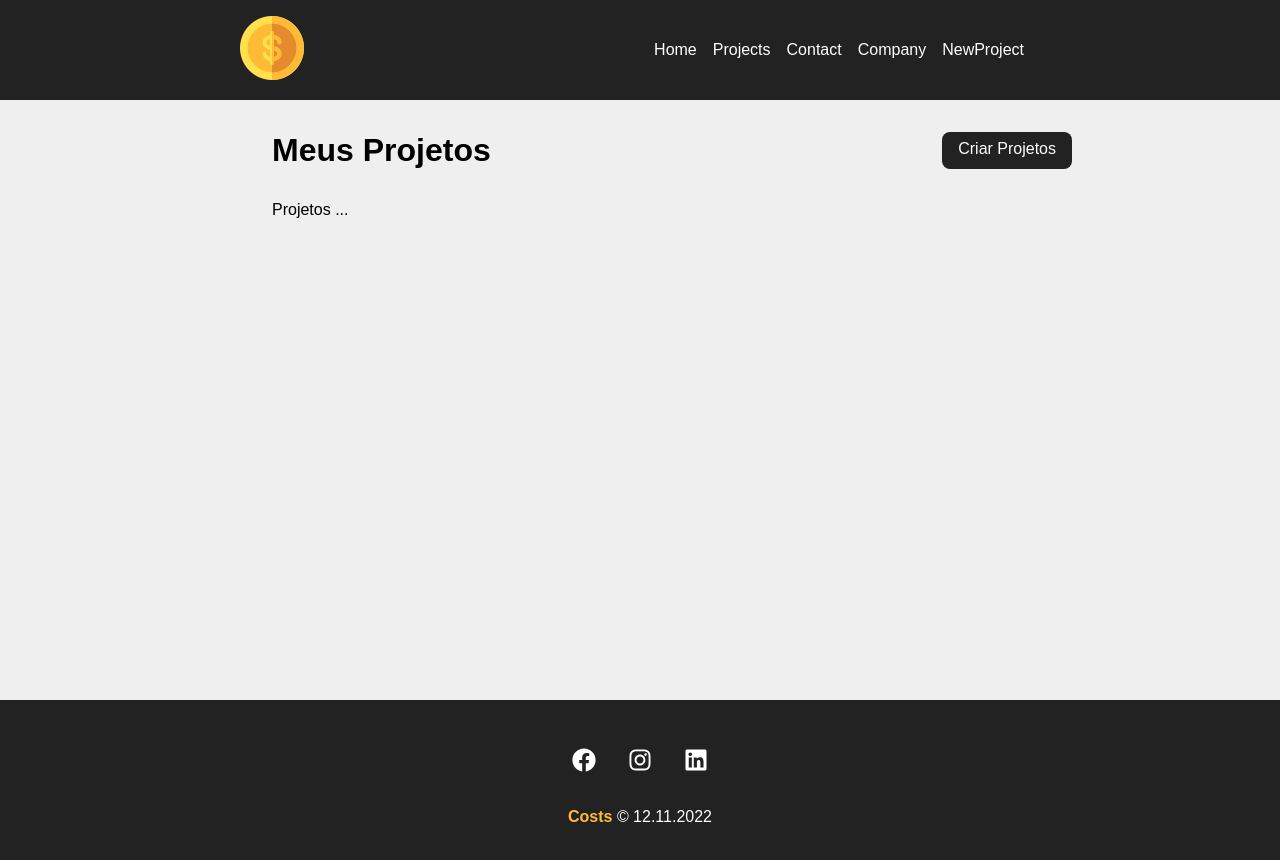
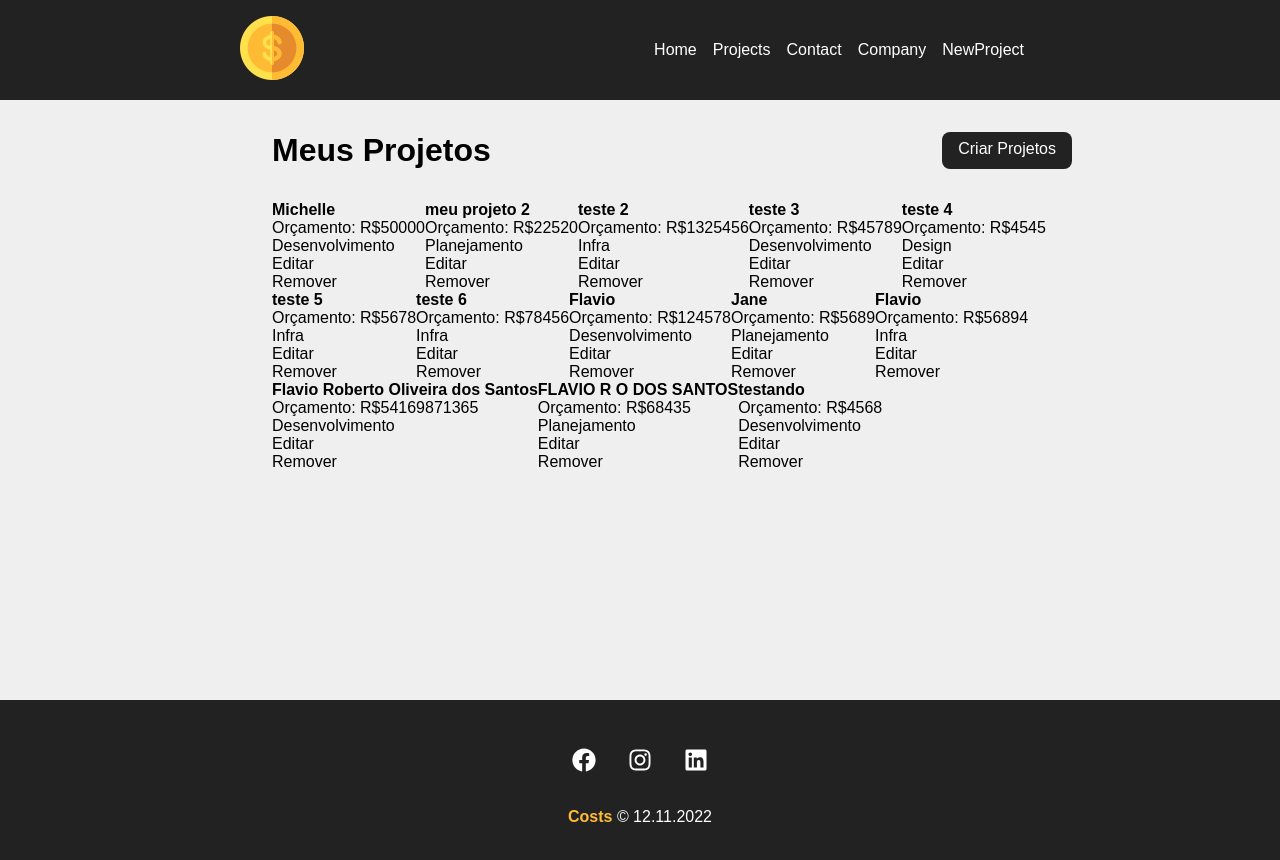
Before and after one commit to FlaviodosSantos/costs, a React (Create React App) app: page /projects in a window 1280 px wide. Shown: the top 860 px of the page. Built offline with nearby package versions, Linux system fonts and the light colour scheme; data requests are answered from the project's data file.

Commit message:
exibindo projetos, 9m56, aula #27

```diff
--- a/src/components/pages/Projects.js
+++ b/src/components/pages/Projects.js
@@ -3,13 +3,32 @@
 import styles from "./Projects.module.css";
 import Container from "../layout/Container";
 import LinkButton from "../layout/LinkButton";
+import ProjectCard from "../project/ProjectCard";
+import { useState, useEffect } from "react";
 
 function Projects() {
+  const [projects, setProjests] = useState([]);
+
   const location = useLocation();
   let message = "";
   if (location.state) {
     message = location.state.message;
   }
+
+  useEffect(() => {
+    fetch("http://localhost:5000/projects", {
+      method: "GET",
+      headers: {
+        "Content-Type": "application/json",
+      },
+    })
+      .then((resp) => resp.json())
+      .then((data) => {
+        console.log(data);
+        setProjests(data);
+      })
+      .catch((err) => console.log(err));
+  }, []);
 
   return (
     <div className={styles.project_container}>
@@ -19,7 +38,16 @@
       </div>
       {message && <Message type="success" msg={message} />}
       <Container customClass="start">
-        <p>Projetos ...</p>
+        {projects.length > 0 &&
+          projects.map((project) => (
+            <ProjectCard
+              id={project.id}
+              name={project.name}
+              budget={project.budget}
+              category={project.category.name}
+              key={project.id}
+            />
+          ))}
       </Container>
     </div>
   );
--- /dev/null
+++ b/src/components/project/ProjectCard.js
@@ -0,0 +1,22 @@
+import styles from "./ProjectCard.module.css";
+import { BsPencil, BsFillTrashFill } from "react-icons/bs";
+
+function ProjectCard({ id, name, budget, category, handleRemove }) {
+  return (
+    <div>
+      <h4>{name}</h4>
+      <p>
+        <span>Orçamento:</span> R${budget}
+      </p>
+      <p>
+        <span></span> {category}
+      </p>
+      <div>
+        <p>Editar</p>
+        <p>Remover</p>
+      </div>
+    </div>
+  );
+}
+
+export default ProjectCard;
```
Also changed, not shown: src/components/project/ProjectCard.module.css (added).
